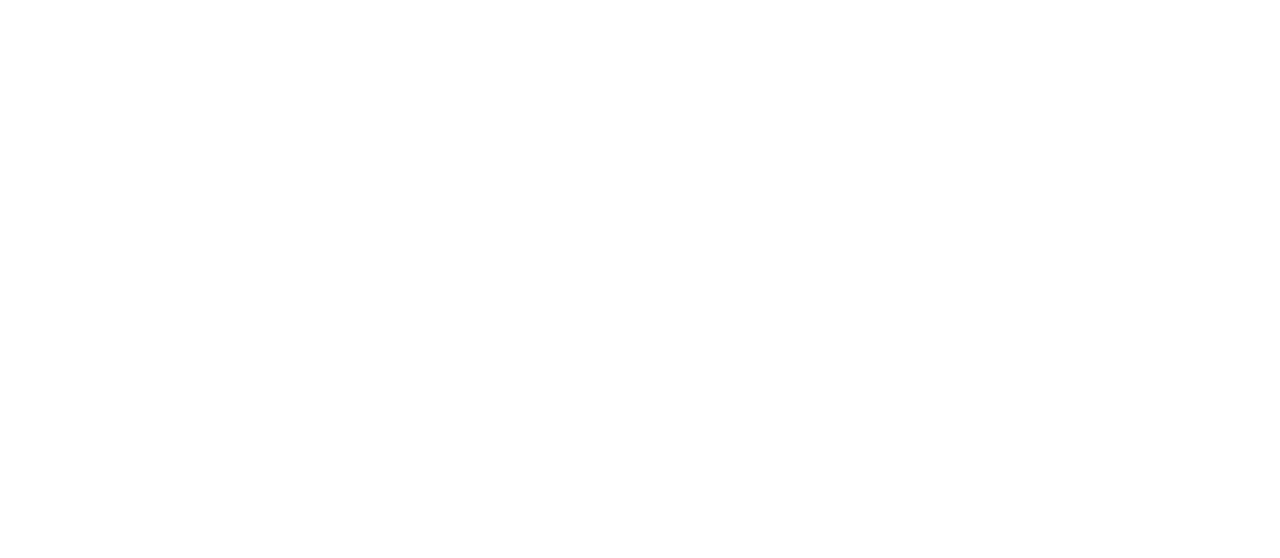
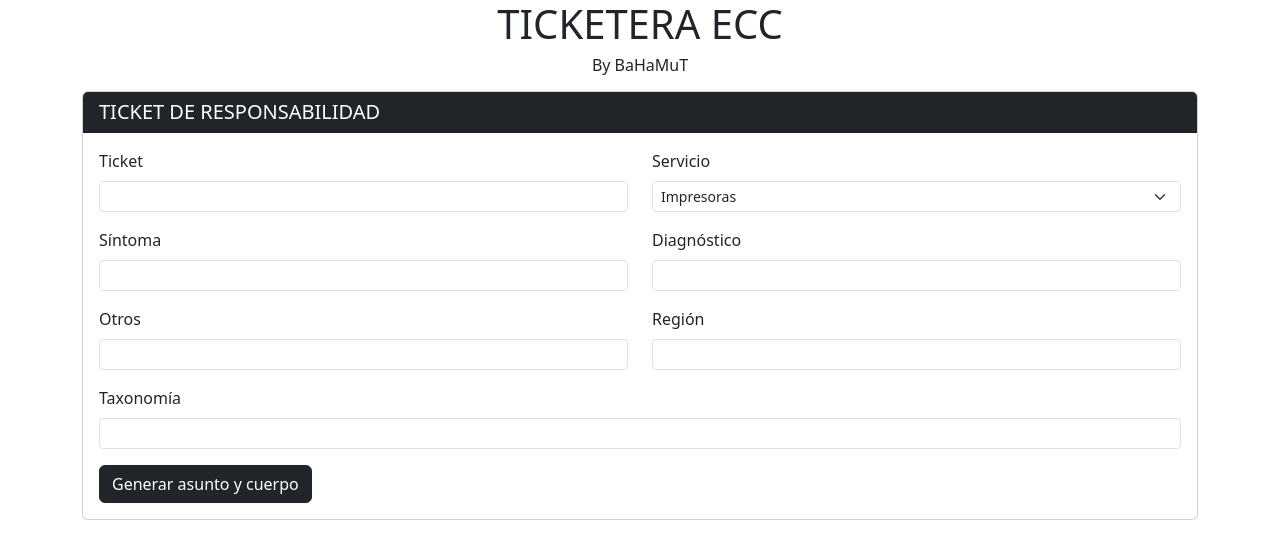
Before and after one commit to BaHaMuT11/ticketera-ecc, a React (Vite) app: page /baha-responsible in a window 1280 px wide. Before the commit this address had no page. Shown: the top 558 px of the page. Built offline with nearby package versions, Linux system fonts and the light colour scheme.

Commit message:
Gestión de vista responsabilidad
Se gestiona la vista de responsabilidad y se proporciona ruta para llamarla

```diff
--- a/src/components/App.jsx
+++ b/src/components/App.jsx
@@ -2,6 +2,7 @@
 import Layout from "../views/Layout.jsx";
 import UserView from "../views/UserView.jsx";
 import TicketView from "../views/TicketView.jsx";
+import ResponsibilityView from "../views/ResponsibilityView.jsx";
 
 const App = () => {
     return (
@@ -9,6 +10,7 @@
             <Route path="/" element={<Layout />}>
                 <Route index element={<UserView />} />
                 <Route path="/baha-ticket" element={<TicketView />} />
+                <Route path="/baha-responsible" element={<ResponsibilityView />} />
             </Route>
         </Routes>
     );
--- a/src/components/SRCEIForm.jsx
+++ b/src/components/SRCEIForm.jsx
@@ -1,9 +1,57 @@
-
 
 const SrceiForm = () => {
     return (
-        <div>
-
+        <div className="col-md-12">
+            <div className="card">
+                <div className="card-header text-bg-dark d-flex justify-content-between align-items-center">
+                    <h5 className="mb-0">TICKET DE RESPONSABILIDAD</h5>
+                </div>
+                <div className="card-body">
+                    <form id="formularioResponsabilidad">
+                        <div className="row">
+                            <div className="col-md-6 mb-3">
+                                <label htmlFor="ticket" className="form-label">Ticket</label>
+                                <input type="text" className="form-control form-control-sm" id="ticket" name="ticket" required/>
+                            </div>
+                            <div className="col-md-6 mb-3">
+                                <label htmlFor="servicio" className="form-label">Servicio</label>
+                                <select className="form-select form-select-sm" id="servicio" name="servicio" required>
+                                    <option value="Impresoras">Impresoras</option>
+                                    <option value="Pagos (Transbank)">Pagos (Transbank)</option>
+                                    <option value="Redes de comunicación- Internet">Redes de comunicación- Internet</option>
+                                    <option value="Redes de suministro eléctrico">Redes de suministro eléctrico</option>
+                                    <option value="Licencias de Ofimática (Office 365)">Licencias de Ofimática (Office 365)
+                                    </option>
+                                </select>
+                            </div>
+                            <div className="col-md-6 mb-3">
+                                <label htmlFor="sintoma" className="form-label">Síntoma</label>
+                                <input type="text" className="form-control form-control-sm" id="sintoma" name="sintoma"
+                                       required/>
+                            </div>
+                            <div className="col-md-6 mb-3">
+                                <label htmlFor="diagnostico" className="form-label">Diagnóstico</label>
+                                <input type="text" className="form-control form-control-sm" id="diagnostico" name="diagnostico"
+                                       required/>
+                            </div>
+                            <div className="col-md-6 mb-3">
+                                <label htmlFor="otros" className="form-label">Otros</label>
+                                <input type="text" className="form-control form-control-sm" id="otros" name="otros"/>
+                            </div>
+                            <div className="col-md-6 mb-3">
+                                <label htmlFor="region" className="form-label">Región</label>
+                                <input type="text" className="form-control form-control-sm" id="region" name="region" required/>
+                            </div>
+                            <div className="col-md-12 mb-3">
+                                <label htmlFor="taxonomia" className="form-label">Taxonomía</label>
+                                <input type="text" className="form-control form-control-sm" id="taxonomia" name="taxonomia"
+                                       required/>
+                            </div>
+                        </div>
+                        <button type="submit" className="btn btn-dark">Generar asunto y cuerpo</button>
+                    </form>
+                </div>
+            </div>
         </div>
     );
 };
--- a/src/components/TicketForm.jsx
+++ b/src/components/TicketForm.jsx
@@ -5,6 +5,7 @@
 import TicketBody from "./generic/TicketBody.jsx";
 import {formTransform} from "../utilities/FormTransform.js";
 import {isset} from "../utilities/Isset.js";
+import {useNavigate} from "react-router";
 
 const TicketForm = () => {
 
@@ -15,6 +16,8 @@
 
     const [n2Visibility, setN2Visibility] = useState(false);
     const [n3Visibility, setN3Visibility] = useState(false);
+
+    const navigate = useNavigate();
 
     const [horario, setHorario] = useState(null);
     const [direccion, setDireccion] = useState(null);
@@ -70,6 +73,10 @@
             [name]: type === "checkbox" ? checked : value,
         });
     };
+
+    const handleEnding = () => {
+        navigate("/baha-responsible");
+    }
 
     const handleSubmit = (e) => {
         e.preventDefault();
@@ -349,7 +356,11 @@
                 <TicketBody text={ticket} title={"TICKET"} setter={setTicket}/>
             </div>
             <div className="col-md-12 mb-2">
-                <button type="submit" className="btn btn-outline-warning btn-primary btn-lg text-light w-100">Continuar</button>
+                <button type="submit"
+                        className="btn btn-outline-warning btn-primary btn-lg text-light w-100"
+                        onClick={handleEnding}>
+                    Continuar
+                </button>
             </div>
         </>
     );
--- /dev/null
+++ b/src/views/ResponsibilityView.jsx
@@ -0,0 +1,10 @@
+import SRCEIForm from "../components/SRCEIForm.jsx";
+
+
+const ResponsibilityView = () => {
+    return (
+        <SRCEIForm />
+    );
+};
+
+export default ResponsibilityView;
```
